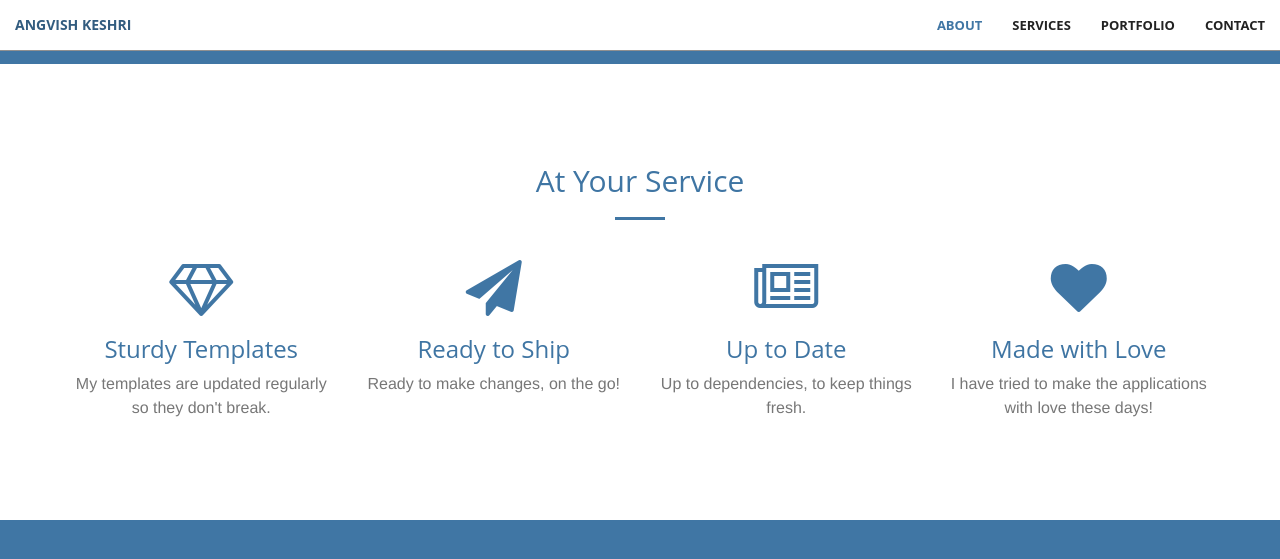
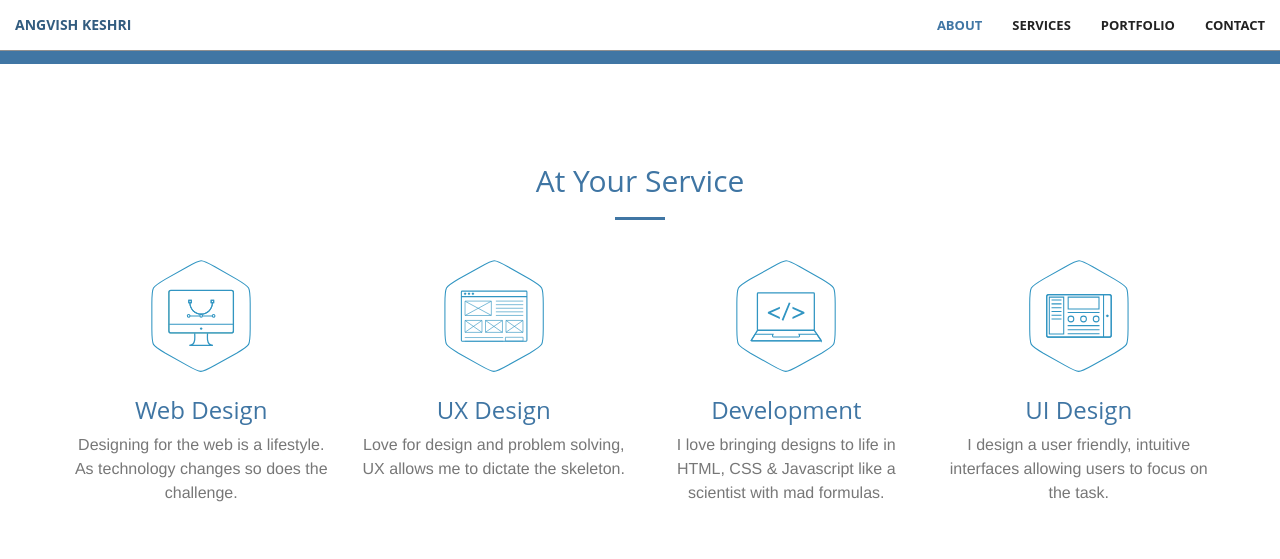
Before and after one commit to Angvishkumar/portfolioAngvish, a Jekyll site: the page built from index.html, in a window 1280 px wide and 1400 px high, scrolled down 1281 px, cut to the strip 0-600 px from the top of the window. Shown: the top 559 px of the strip. Built offline with Jekyll 4.4.1, drawn with Linux system fonts in a browser that asks for light colours; nearby versions of some CDN libraries; library files that are not in the unit come from our copies.

Commit message:
some minor changes to landing page

```diff
--- a/_includes/footer.html
+++ b/_includes/footer.html
@@ -12,29 +12,37 @@
           </a>
         </li>
         <li>
+          <a href="https://in.linkedin.com/in/angvish-kumar-9a081040">
+            <span class="fa-stack fa-lg">
+            <i class="fa fa-circle fa-stack-2x"></i>
+            <i class="fa fa-linkedin-square fa-stack-1x fa-inverse"></i>
+            </span>
+          </a>
+        </li>
+        <!-- <li>
           <a href="https://twitter.com/Angvishvish">
             <span class="fa-stack fa-lg">
             <i class="fa fa-circle fa-stack-2x"></i>
             <i class="fa fa-twitter fa-stack-1x fa-inverse"></i>
             </span>
           </a>
-        </li>
-        <li>
+        </li> -->
+        <!-- <li>
           <a href="https://www.facebook.com/angvish">
             <span class="fa-stack fa-lg">
             <i class="fa fa-circle fa-stack-2x"></i>
             <i class="fa fa-facebook fa-stack-1x fa-inverse"></i>
             </span>
           </a>
-        </li>
-        <li>
+        </li> -->
+        <!-- <li>
           <a href="https://plus.google.com/u/0/+AngvishKumarShaw/posts">
             <span class="fa-stack fa-lg">
             <i class="fa fa-circle fa-stack-2x"></i>
             <i class="fa fa-google-plus fa-stack-1x fa-inverse"></i>
             </span>
           </a>
-        </li>
+        </li> -->
         <li>
           <a href="mailto:angvishvish@gmail.com">
             <span class="fa-stack fa-lg">
--- a/_includes/portfolio.html
+++ b/_includes/portfolio.html
@@ -85,7 +85,7 @@
                     </div>
                 </a>
             </div> -->
-            <!-- <div class="col-lg-4 col-sm-6">
+            <div class="col-lg-4 col-sm-6 visible-sm visible-xs">
                 <a href="http://hauteliving.com/" class="portfolio-box">
                     <img src="images/portfolio/9.jpg" class="img-responsive" alt="">
                     <div class="portfolio-box-caption">
@@ -96,7 +96,7 @@
                         </div>
                     </div>
                 </a>
-            </div> -->
+            </div>
             <div class="col-lg-4 col-sm-6">
                 <a href="http://maramostafa.com/" class="portfolio-box">
                     <img src="images/portfolio/10.jpg" class="img-responsive" alt="">
--- a/_includes/services.html
+++ b/_includes/services.html
@@ -9,32 +9,36 @@
   </div>
   <div class="container">
     <div class="row">
-      <div class="col-lg-3 col-md-6 text-center">
+      <div class="col-lg-3 col-md-6 col-sm-6 text-center">
         <div class="service-box">
-          <i class="fa fa-4x fa-diamond wow tada text-primary"></i>
-          <h3>Sturdy Templates</h3>
-          <p class="text-muted">My templates are updated regularly so they don't break.</p>
+          <i class="icons icon-web"></i>
+          <!-- <i class="fa fa-4x fa-diamond wow tada text-primary"></i> -->
+          <h3>Web Design</h3>
+          <p class="text-muted">Designing for the web is  a lifestyle. As technology changes so does the challenge.</p>
         </div>
       </div>
-      <div class="col-lg-3 col-md-6 text-center">
+      <div class="col-lg-3 col-md-6 col-sm-6 text-center">
         <div class="service-box">
-          <i class="fa fa-4x fa-paper-plane wow tada text-primary" data-wow-delay=".1s"></i>
-          <h3>Ready to Ship</h3>
-          <p class="text-muted">Ready to make changes, on the go!</p>
+          <i class="icons icon-ux"></i>
+          <!-- <i class="fa fa-4x fa-paper-plane wow tada text-primary" data-wow-delay=".1s"></i> -->
+          <h3>UX Design</h3>
+          <p class="text-muted">Love for design and problem solving, UX allows me to dictate the skeleton.</p>
         </div>
       </div>
-      <div class="col-lg-3 col-md-6 text-center">
+      <div class="col-lg-3 col-md-6 col-sm-6 text-center">
         <div class="service-box">
-          <i class="fa fa-4x fa-newspaper-o wow tada text-primary" data-wow-delay=".2s"></i>
-          <h3>Up to Date</h3>
-          <p class="text-muted">Up to dependencies, to keep things fresh.</p>
+          <i class="icons icon-dev"></i>
+          <!-- <i class="fa fa-4x fa-newspaper-o wow tada text-primary" data-wow-delay=".2s"></i> -->
+          <h3>Development</h3>
+          <p class="text-muted">I love bringing designs to life in HTML, CSS & Javascript like a scientist with mad formulas.</p>
         </div>
       </div>
-      <div class="col-lg-3 col-md-6 text-center">
+      <div class="col-lg-3 col-md-6 col-sm-6 text-center">
         <div class="service-box">
-          <i class="fa fa-4x fa-heart wow tada text-primary" data-wow-delay=".3s"></i>
-          <h3>Made with Love</h3>
-          <p class="text-muted">I have tried to make the applications with love these days!</p>
+          <i class="icons icon-ui"></i>
+          <!-- <i class="fa fa-4x fa-heart wow tada text-primary" data-wow-delay=".3s"></i> -->
+          <h3>UI Design</h3>
+          <p class="text-muted">I design a user friendly, intuitive interfaces allowing users to focus on the task.</p>
         </div>
       </div>
     </div>
--- /dev/null
+++ b/_sass/icons.scss
@@ -0,0 +1,21 @@
+.icons {
+	background-size: 100%;
+    display: inline-block;
+    width: 100px;
+    height: 112px;
+}
+.icon-web {
+	background-image: url('../images/icons/icon-web.svg');
+}
+
+.icon-ux {
+	background-image: url('../images/icons/icon-ux.svg');
+}
+
+.icon-dev {
+	background-image: url('../images/icons/icon-dev.svg');
+}
+
+.icon-ui {
+	background-image: url('../images/icons/icon-ui.svg');
+}
--- a/_sass/landing-page.scss
+++ b/_sass/landing-page.scss
@@ -16,6 +16,12 @@
 }
 
 $fixed-height: 150px;
+
+#portfolio {
+    background-color: darken($theme-primary, 10%)
+}
+
+
 .portfolio-box {
     position: relative;
     display: block;
--- a/assets/main.scss
+++ b/assets/main.scss
@@ -4,6 +4,7 @@
 $theme-primary: #4076A4;
 $theme-dark: #222;
 
+@import 'icons';
 @import 'mixin';
 @import 'header';
 @import 'landing-page';
```
Also changed, not shown: images/icons/icon-dev.svg (added), images/icons/icon-ui.svg (added), images/icons/icon-ux.svg (added), images/icons/icon-web.svg (added).
